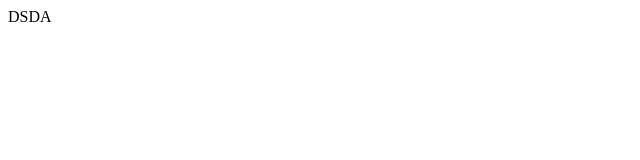
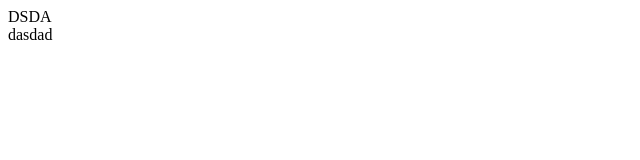
Before and after one commit to MalikTS/testPage, a plain HTML site: page index.html in a window 1280 px wide. Shown: the full height of the page, 0-640 px from the left. Drawn offline with Linux system fonts and the light colour scheme.

Commit message:
fix commit

```diff
--- a/index.html
+++ b/index.html
@@ -7,5 +7,6 @@
 </head>
 <body>
     <div>DSDA</div>
+    <div>dasdad</div>
 </body>
 </html>
```
